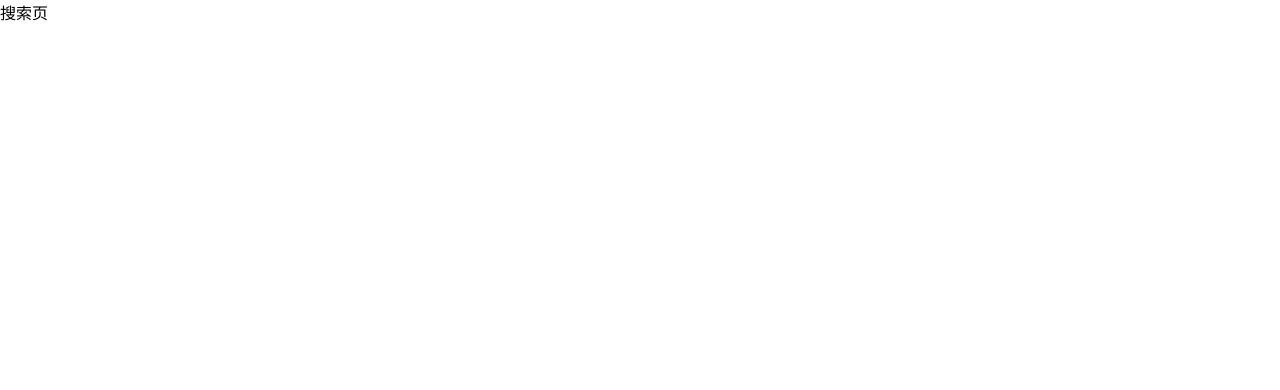
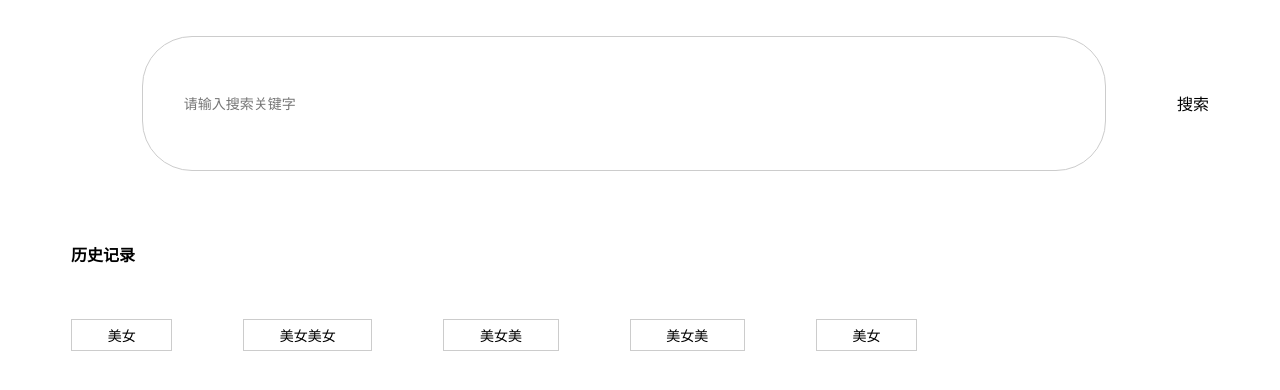
Before and after one commit to itcast-hsian/news-43, a Vue app: page /search in a window 1280 px wide. Shown: the top 390 px of the page. Built offline with nearby package versions, Linux system fonts and the light colour scheme; a small style sheet from the web is missing.

Commit message:
搜索页的静态布局

```diff
--- a/src/views/Search.vue
+++ b/src/views/Search.vue
@@ -1,10 +1,88 @@
 <template>
-    <div>搜索页</div>
+    <div>
+        <!-- 红色的头部 -->
+        <div class="header">
+            <span class="iconfont iconjiantou2"></span>
+            <!-- 中间的搜索框 -->
+            <div class="search-wrapper">
+                <span class="iconfont iconsearch"></span>
+                <input placeholder="请输入搜索关键字"/>
+                <!-- 点击搜索按钮和按回车都会触发搜索 -->
+            </div>
+            <span>搜索</span>
+        </div>
+
+        <!-- 历史记录 -->
+        <div class="record">
+            <div class="title">
+                <strong>历史记录</strong>
+                <span class="iconfont iconicon-test"></span>
+            </div>
+            <div class="record-list">
+                <span class="record-item">美女</span>
+                <span class="record-item">美女美女</span>
+                <span class="record-item">美女美</span>
+                <span class="record-item">美女美</span>
+                <span class="record-item">美女</span>
+            </div>
+        </div>
+
+    </div>
 </template>
 
 <script>
 export default {};
 </script>
 
-<style>
+<style scoped lang="less">
+.header{
+    padding: 10/360*100vw 20/360*100vw;
+    display: flex;
+    justify-content: space-between;
+    align-items:center;
+
+    .search-wrapper{
+        flex: 1;
+        margin: 0 20/360*100vw;
+        border: 1px #ccc solid;
+        height: 38/360*100vw;
+        padding: 0 10/360*100vw;
+        display: flex;
+        align-items:center;
+        font-size: 14px;
+        line-height: 0;
+        border-radius:50px;
+        box-sizing: border-box;
+
+        input{
+            border:none;
+            background:none;
+            margin-left:5px;
+        }
+    }
+}
+
+.record{
+    margin-top: 10/360*100vw;
+    .title{
+        display: flex;
+        justify-content: space-between;
+        align-items:center;
+        padding: 0 20/360*100vw;
+        margin-bottom: 10/360*100vw;
+    }
+
+    .record-list{
+        padding: 0 10/360*100vw;
+        display: flex;
+        flex-wrap: wrap;
+
+        .record-item{
+            padding: 5px 10/360*100vw;
+            border: 1px #ccc solid;
+            font-size: 14px;
+            margin: 5/360*100vw 10/360*100vw;
+        }
+    }
+}
 </style>
```
